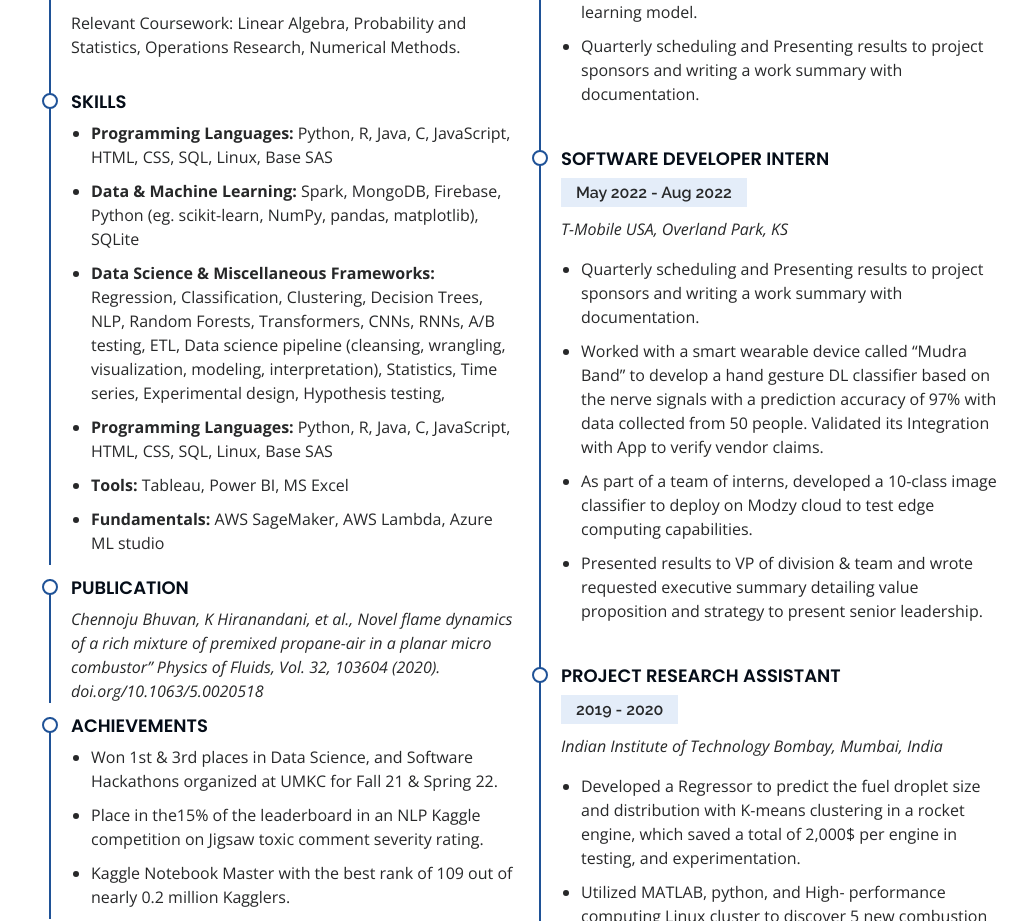
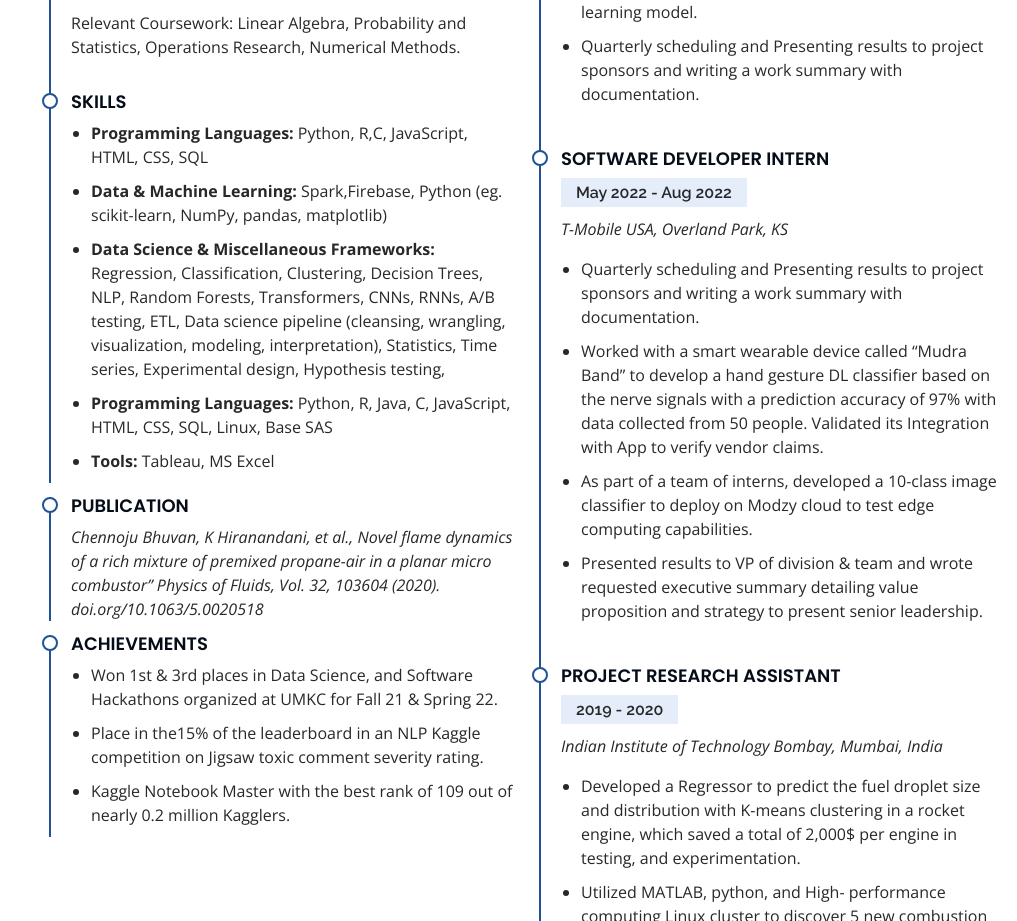
Before and after one commit to bhuvanchennoju/bhuvanchennoju.github.io, a plain HTML site: page index.html in a window 1280 px wide. Shown: the part 3631-4552 px from the top of the page, without its empty margins (263-1280 px from the left). Drawn offline with nearby package versions, Linux system fonts and the light colour scheme.

Commit message:
Update index.html

```diff
--- a/index.html
+++ b/index.html
@@ -388,14 +388,14 @@
             <div class="resume-item pb-0">
               <h4>Skills</h4>
                 <ul>
-                  <li><strong>Programming Languages: </strong>Python, R, Java, C, JavaScript, HTML, CSS, SQL, Linux, Base SAS</li>
-                  <li><strong>Data & Machine Learning:</strong> Spark, MongoDB, Firebase, Python (eg. scikit-learn, NumPy, pandas, matplotlib), SQLite </li>
+                  <li><strong>Programming Languages: </strong>Python, R,C, JavaScript, HTML, CSS, SQL</li>
+                  <li><strong>Data & Machine Learning:</strong> Spark,Firebase, Python (eg. scikit-learn, NumPy, pandas, matplotlib) </li>
                   <li><strong>Data Science & Miscellaneous Frameworks:</strong>  Regression, Classification, Clustering, Decision Trees, NLP, Random
                     Forests, Transformers, CNNs, RNNs, A/B testing, ETL, Data science pipeline (cleansing, wrangling, visualization,
                     modeling, interpretation), Statistics, Time series, Experimental design, Hypothesis testing,</li>
                   <li><strong>Programming Languages: </strong>Python, R, Java, C, JavaScript, HTML, CSS, SQL, Linux, Base SAS</li>
-                  <li><strong> Tools: </strong>Tableau, Power BI, MS Excel</li>
-                  <li><strong>Fundamentals: </strong> AWS SageMaker, AWS Lambda, Azure ML studio</li>
+                  <li><strong> Tools: </strong>Tableau, MS Excel</li>
+
 
                 </ul>
             </div>
```
